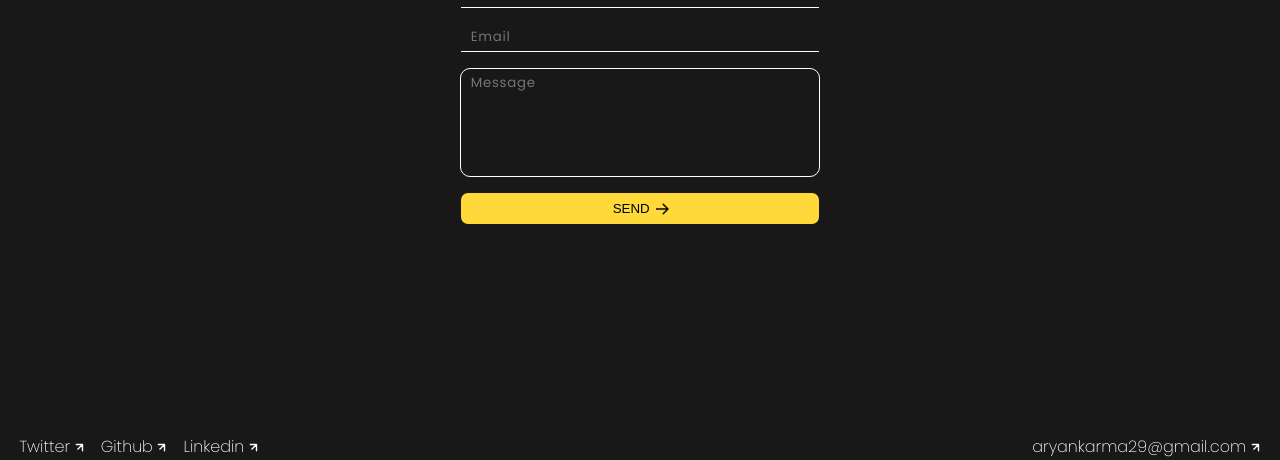
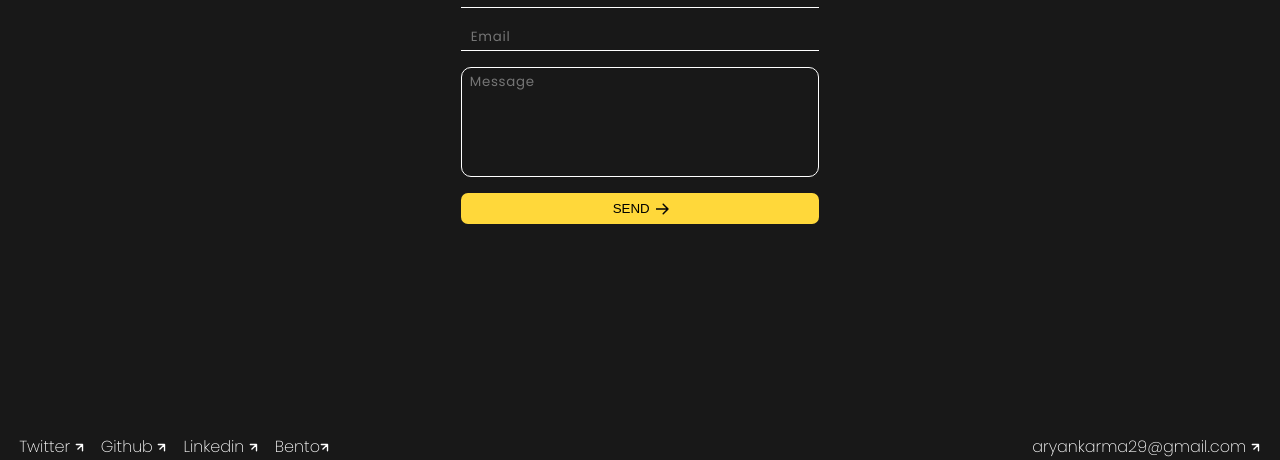
Before and after one commit to Aryankarma/Personal-Portfolio, a Next.js app: page / in a window 1280 px wide. Shown: the part 3535-3995 px from the top of the page. Built offline with nearby package versions, Linux system fonts and the light colour scheme; a web font is replaced by a local one.

Commit message:
project, bento, textrea fix

```diff
--- a/app/App.css
+++ b/app/App.css
@@ -289,9 +289,12 @@
   textarea{
     border: .5px solid white;
     border-radius: 10px;
-    padding-top: .25rem;
-    resize:none;
+    text-indent: 0;
+    resize: none;
+    padding: 0.25rem 0.5rem;
+    box-sizing: border-box;
   }
+
   .footer{
     width: 97%;
     margin: auto;
@@ -348,7 +351,8 @@
     background: radial-gradient(193.2% 96.59% at 3.41% 16.91%, rgba(45, 32, 26, 1) 14.58%, rgba(95, 69, 60,1) 85.7%);
   }
   .projectBox3{
-    background: radial-gradient(200.03% 100% at 0% 18.01%, rgba(17, 45, 34, 1) 10.8%, rgba(49, 117, 87, 1) 85.54%);
+    /* background: radial-gradient(200.03% 100% at 0% 18.01%, rgba(17, 45, 34, 1) 10.8%, rgba(49, 117, 87, 1) 85.54%);   */
+    background: radial-gradient(200.03% 100% at 0% 18.01%, rgba(21, 67, 49, 0.75) 10.8%, rgba(47, 186, 124, 0.75) 91.54%);
   }
   .projectBox1::before,.projectBox2::before,.projectBox3::before{
     position: absolute;
--- a/app/blogs/page.jsx
+++ b/app/blogs/page.jsx
@@ -7,6 +7,7 @@ import Image from "next/image";
 
 const blogs = () => {
     return <>
+
     <div className={styles.container}>
         {/* navbar */}
         <div className={styles.nav}>
@@ -29,8 +30,8 @@ const blogs = () => {
         </div>
     </div>
 
+    </>
 
-    </>
 }
 
 export default blogs;
--- a/app/globals.css
+++ b/app/globals.css
@@ -25,16 +25,20 @@ html{
 }
 
 /* custom scroll bar */
-body::-webkit-scrollbar {
+body::-webkit-scrollbar, textarea::-webkit-scrollbar {
   width: 6px;
 }
 
-body::-webkit-scrollbar-track {
-  background: #181818;
+body::-webkit-scrollbar-track, textarea::-webkit-scrollbar-track {
+  background: transparent;
 }
 
 body::-webkit-scrollbar-thumb {
-  display: none;
-  background-color: #202020;
+  display: none !important;
+  background-color: #333;
   border-radius: 20px;
 }
+
+textarea::-webkit-scrollbar-thumb{
+  background: linear-gradient(180deg, rgba(34, 34, 34, 0.00) 13.01%, #333 13.02%, #333 90%, rgba(51, 51, 51, 0.00) 90.01%);  border-radius: 20px;
+}
--- a/app/page.jsx
+++ b/app/page.jsx
@@ -444,28 +444,29 @@ useEffect(()=>{
         <div className="projectBox projectBox3">
 
           <div className="laptop">
-            <img src="/img/your-wellness.png" alt="" />
+            <img src="/img/UniHosp.png" alt="" />
           </div>
 
           <div className="projectAbout">
             <div className="projectHeading">
-              <h5 style={{ margin: "0", marginLeft: "-2%" }}>Your-wellness</h5>
+              <h5 style={{ margin: "0", marginLeft: "-2%" }}>UniHosp</h5>
             </div>
             <div className="projectFeatures">
               <ul style={{ paddingLeft: "7%", listStyle: "disc" }}>
-                <li>HTML, CSS, JavaScript, jQuery</li>
+              <li>Full Stack Hackathon Project</li>
+                <li>HTML, CSS, JS, SASS</li>
                 <li>Responsive layout</li>
               </ul>
             </div>
             <div className="checkoutbtn">
-              <a href="https://aryankarma.github.io/Your-wellness/" target="_blank">
+              <a href="https://github.com/glxymesh/UniHosp" target="_blank">
                 <button href="">
                   <p> Checkout
                     <img className='arrowimg' style={{scale: "2.1", marginLeft: ".3rem"}} src="/svg/Arrow1.svg" alt="" />
                   </p>
                 </button>
               </a>
-              <a href="https://github.com/aryankarma/Your-wellness" target="_blank">
+              <a href="https://github.com/glxymesh/UniHosp" target="_blank">
                 <button className='github' href="">
                     <img className='githubimg' style={{height:"15px"}} src="/svg/github.svg" alt="" />
                 </button>
@@ -557,28 +558,29 @@ useEffect(()=>{
         <div className="projectBox projectBox3">
 
           <div className="laptop">
-            <img src="/img/your-wellness.png" alt="" />
+            <img src="/img/UniHosp.png" alt="" />
           </div>
 
           <div className="projectAbout">
             <div className="projectHeading">
-              <h5 style={{ margin: "0", marginLeft: "-5%" }}>Your-wellness</h5>
+              <h5 style={{ margin: "0", marginLeft: "-5%" }}>UniHosp</h5>
             </div>
             <div className="projectFeatures">
               <ul style={{ paddingLeft: "10%", listStyle: "disc" }}>
-                <li>HTML, CSS, JS, jQuery</li>
+                <li>Full Stack Hackathon Project</li>
+                <li>HTML, CSS, JS, SASS</li>
                 <li>Responsive layout</li>
               </ul>
             </div>
             <div className="checkoutbtn">
-              <a href="https://aryankarma.github.io/Your-wellness/" target="_blank">
+              <a href="/" target="_blank">
                 <button href="">
                   <p> Checkout
                     <img className='arrowimg' style={{ scale: "2", marginLeft: ".3rem" }} src="/svg/Arrow1.svg" alt="" />
                   </p>
                 </button>
               </a>
-              <a href="https://github.com/aryankarma/Your-wellness" target="_blank">
+              <a href="https://github.com/glxymesh/unihosp" target="_blank">
                 <button className='github' href="">
                     <img className='githubimg' style={{height:"10px"}} src="/svg/github.svg" alt="" />
                 </button>
@@ -625,7 +627,7 @@ useEffect(()=>{
       <a href='https://www.x.com/karmaaryan' target="_blank">Twitter <img className='arrowimg' src="/svg/Arrow2.svg" alt="" /></a>
       <a href='https://www.github.com/aryankarma' target="_blank">Github <img className='arrowimg' src="/svg/Arrow2.svg" alt="" /></a>
       <a href='https://www.linkedin.com/in/aryankarma' target="_blank">Linkedin <img className='arrowimg' src="/svg/Arrow2.svg" alt="" /></a>
-      {/* <a href='https://www.bento.me/aryankarma' target="_blank">Bento<img className='arrowimg' src="/svg/Arrow2.svg" alt="" /></a> */}
+      <a id='removeMobile' href='https://www.bento.me/aryankarma' target="_blank">Bento<img className='arrowimg' src="/svg/Arrow2.svg" alt="" /></a>
     </div>
     <div className="email">
       <a href="mailto:aryankarma29@gmail.com" target='_blank' >aryankarma29@gmail.com <img className='arrowimg' src="/svg/Arrow2.svg" alt="" /></a>
```
Also changed, not shown: app/blogs/blogs.module.scss (+7 -3 lines), public/img/UniHosp.png (added).
